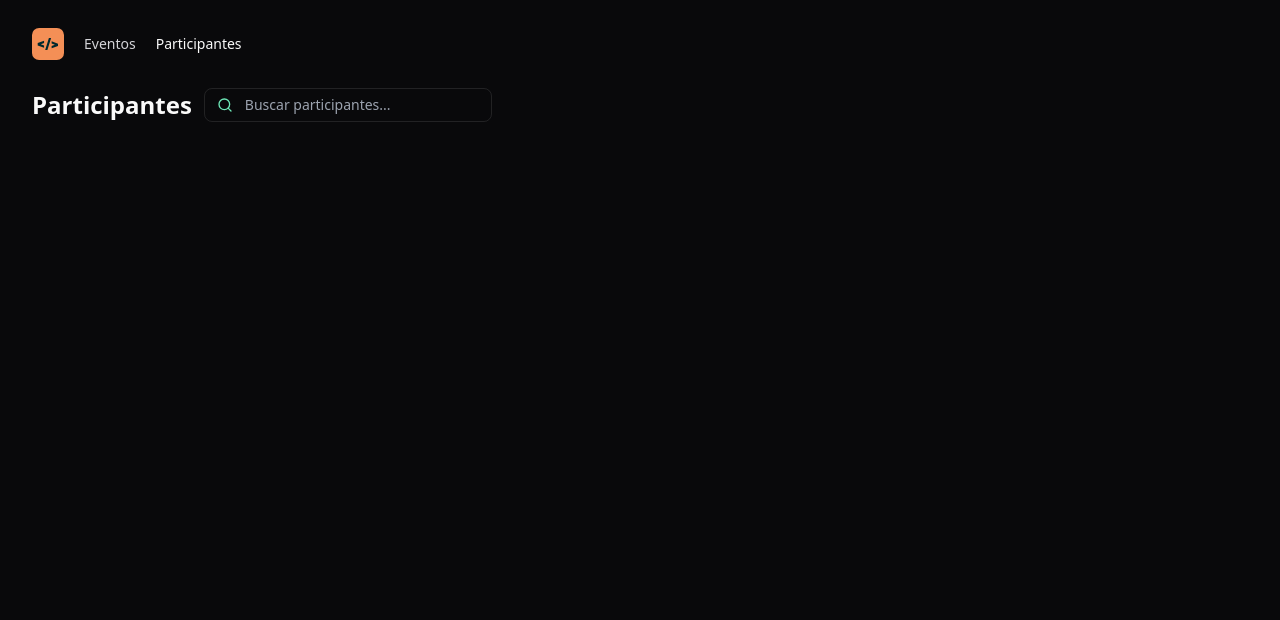
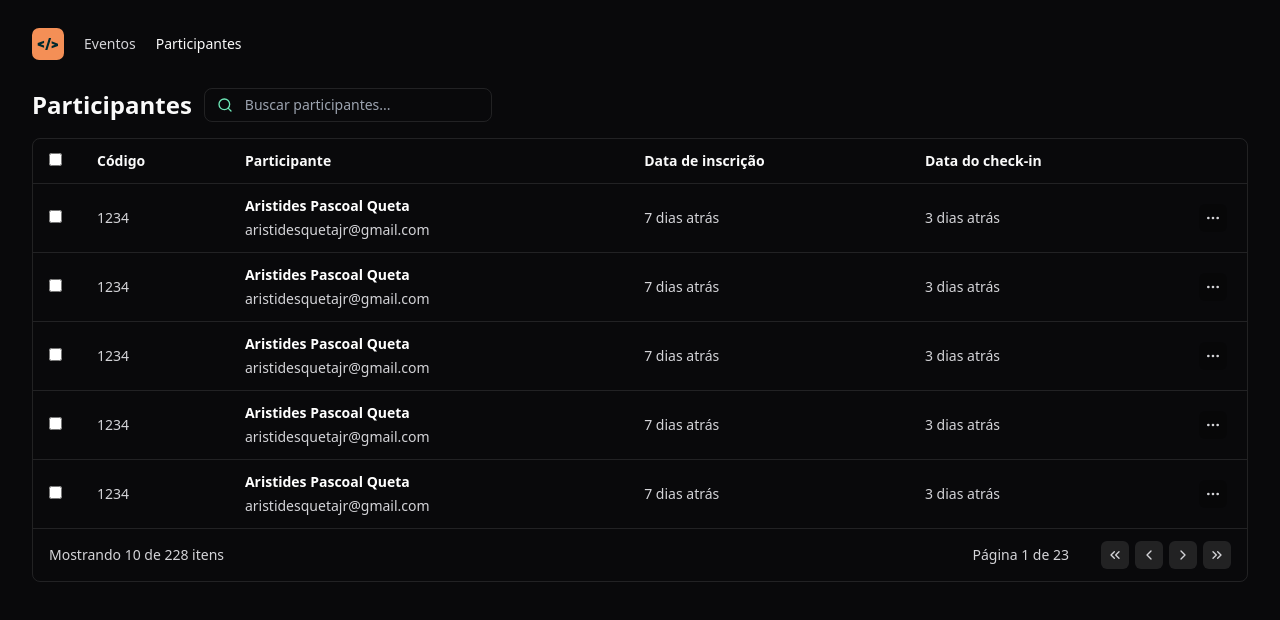
Before and after one commit to aristidesquetajr/pass.in, a React (Vite) app in the folder pass-in-web/: page / in a window 1280 px wide. Shown: the top 620 px of the page. Built offline with nearby package versions, Linux system fonts and the light colour scheme.

Commit message:
feat(web): create table of attendee

```diff
--- a/pass-in-web/src/components/attendee-list.tsx
+++ b/pass-in-web/src/components/attendee-list.tsx
@@ -1,12 +1,19 @@
-import { Search } from 'lucide-react'
+import {
+  ChevronLeft,
+  ChevronRight,
+  ChevronsLeft,
+  ChevronsRight,
+  MoreHorizontal,
+  Search
+} from 'lucide-react'
 
 export function AttendeeList() {
   return (
-    <main>
+    <main className="flex flex-col gap-4">
       <div className="flex gap-3 items-center">
         <h1 className="text-2xl font-bold">Participantes</h1>
         <div className="px-3 w-72 py-1.5 border border-white/10 rounded-lg text-sm flex items-center gap-3">
-          <Search className="size-4 text-emerald-300"/>
+          <Search className="size-4 text-emerald-300" />
           <input
             className="bg-transparent flex-1 outline-none"
             type="text"
@@ -14,6 +21,98 @@ export function AttendeeList() {
           />
         </div>
       </div>
+
+      <div className="border border-white/10 rounded-lg">
+        <table className="w-full">
+          <thead>
+            <tr className="border-b border-white/10">
+              <th
+                style={{ width: 48 }}
+                className="py-3 px-4 text-sm font-semibold text-left"
+              >
+                <input type="checkbox" />
+              </th>
+              <th className="py-3 px-4 text-sm font-semibold text-left">
+                Código
+              </th>
+              <th className="py-3 px-4 text-sm font-semibold text-left">
+                Participante
+              </th>
+              <th className="py-3 px-4 text-sm font-semibold text-left">
+                Data de inscrição
+              </th>
+              <th className="py-3 px-4 text-sm font-semibold text-left">
+                Data do check-in
+              </th>
+              <th
+                style={{ width: 64 }}
+                className="py-3 px-4 text-sm font-semibold text-left"
+              ></th>
+            </tr>
+          </thead>
+          <tbody>
+            {Array.from({ length: 5 }).map((_, index) => {
+              return (
+                <tr className="border-b border-white/10" key={index}>
+                  <td className="py-3 px-4 text-sm text-zinc-300">
+                    <input type="checkbox" />
+                  </td>
+                  <td className="py-3 px-4 text-sm text-zinc-300">1234</td>
+                  <td className="py-3 px-4 text-sm text-zinc-300">
+                    <div className="flex flex-col gap-1">
+                      <span className="font-semibold text-white">
+                        Aristides Pascoal Queta
+                      </span>
+                      <span>aristidesquetajr@gmail.com</span>
+                    </div>
+                  </td>
+                  <td className="py-3 px-4 text-sm text-zinc-300">
+                    7 dias atrás
+                  </td>
+                  <td className="py-3 px-4 text-sm text-zinc-300">
+                    3 dias atrás
+                  </td>
+                  <td className="py-3 px-4 text-sm text-zinc-300">
+                    <button className="bg-black/20 border-white/10 rounded-md p-1.5">
+                      <MoreHorizontal className="size-4" />
+                    </button>
+                  </td>
+                </tr>
+              )
+            })}
+          </tbody>
+          <tfoot>
+            <tr>
+              <td colSpan={3} className="py-3 px-4 text-sm text-zinc-300">
+                Mostrando 10 de 228 itens
+              </td>
+              <td
+                colSpan={3}
+                className="py-3 px-4 text-sm text-zinc-300 text-right"
+              >
+                <div className="inline-flex gap-8 items-center">
+                  <span>Página 1 de 23</span>
+
+                  <div className="flex gap-1.5">
+                    <button className="bg-white/10 border-white/10 rounded-md p-1.5">
+                      <ChevronsLeft className="size-4" />
+                    </button>
+                    <button className="bg-white/10 border-white/10 rounded-md p-1.5">
+                      <ChevronLeft className="size-4" />
+                    </button>
+                    <button className="bg-white/10 border-white/10 rounded-md p-1.5">
+                      <ChevronRight className="size-4" />
+                    </button>
+                    <button className="bg-white/10 border-white/10 rounded-md p-1.5">
+                      <ChevronsRight className="size-4" />
+                    </button>
+                  </div>
+                </div>
+              </td>
+            </tr>
+          </tfoot>
+        </table>
+      </div>
     </main>
   )
 }
```
